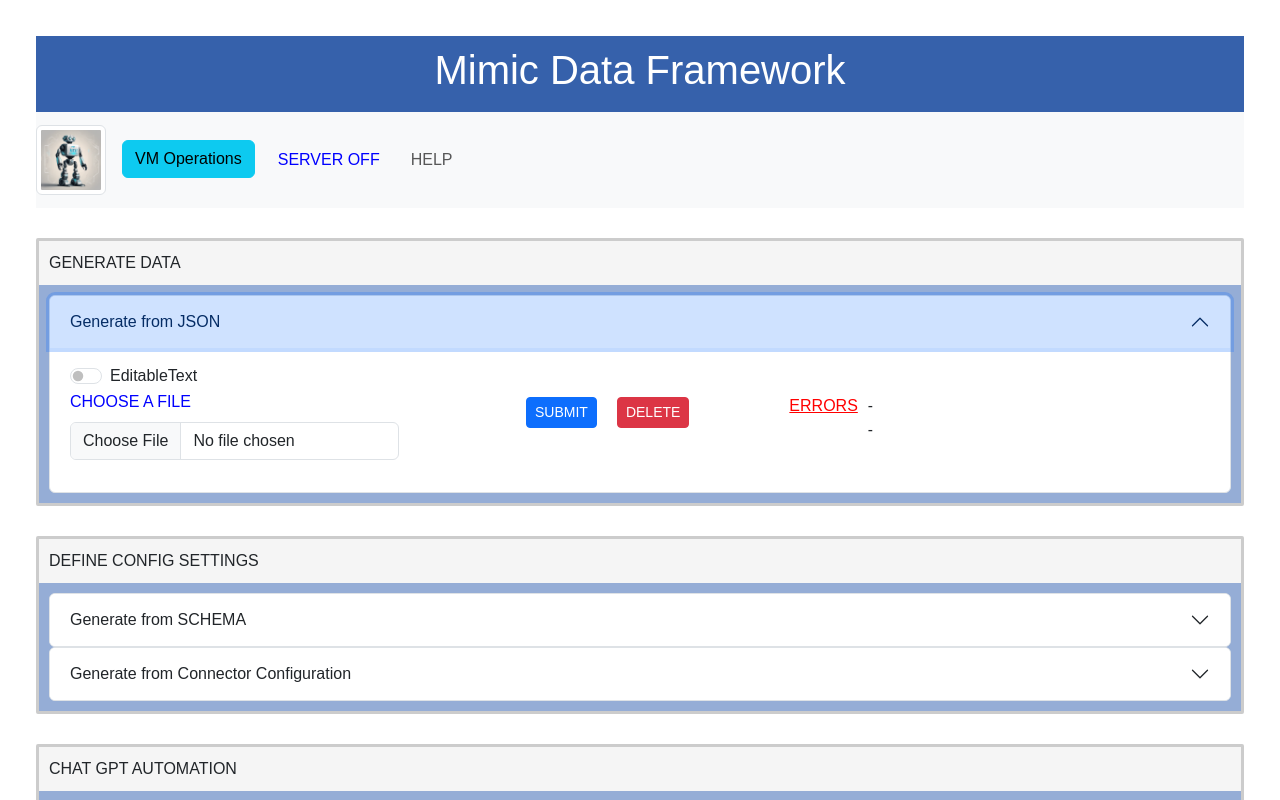
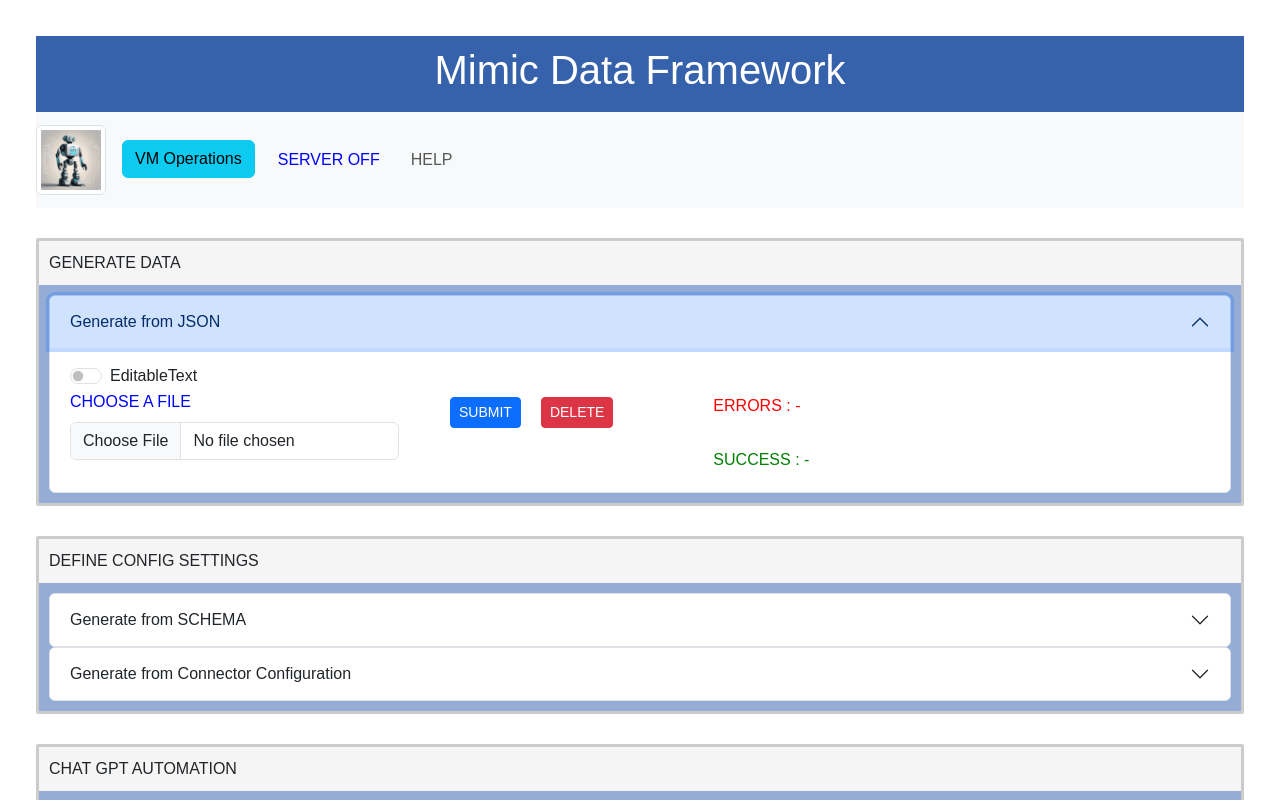
Before and after one commit to Lithin87/react-mdf-website, a React (Create React App) app: page / in a window 1280 px wide. Both pictures are taken after a click on the button "Generate from JSON". Shown: the top 800 px of the page. Built offline with nearby package versions, Linux system fonts and the light colour scheme.

Commit message:
moved spinner to heading

```diff
--- a/src/Components/AccordionOptions.js
+++ b/src/Components/AccordionOptions.js
@@ -71,7 +71,7 @@ function AccordionOptions(props) {
 
     useEffect(() => {
       async function offsetfetch() {
-         Axios.get(offset_url).then(p => setOffset(p.data.message[0]+" "+p.data.message[1])).catch((error) => { console.log("Error accessing backend" + error); });
+         Axios.get(offset_url).then(p => setOffset(p.data.message)).catch((error) => { console.log("Error accessing backend" + error); });
       }
 
       if( operation === true ) {
@@ -89,28 +89,27 @@ function AccordionOptions(props) {
     <PanelContext.Provider value={panelCtx}>
     <Accordion >
       <Accordion.Item eventKey={key}>
-        <Accordion.Header >{props.children} </Accordion.Header>
+        <Accordion.Header >{props.children}  <Spinner animation="grow" variant="success"  hidden={!operation}/> </Accordion.Header>
         <Accordion.Body>
 
         <div style={{ display: 'flex' }}>
-          <div style={{display: 'flex', flex: '2', alignItems: 'flex-start' , alignContent: 'flex-start'}}>
+          <div style={{display: 'flex', flex: '2', alignItems: 'flex-start' }}>
             <SchemaInput eventKey={key}  style={{flex: '1'}}  />
           </div>
 
-          <div style={{display: 'flex', flex: '2', alignItems: 'flex-start' , alignContent: 'flex-start'}}>
-            <Button variant="primary" size="sm" style={{flex: '0 0 0', marginTop: '33px' }} onClick={handleClick}> SUBMIT </Button>
-            <Button variant="danger" size="sm" hidden={key === '9'} style={{flex: '0 0 0', marginLeft: '20px', marginTop: '33px' }} onClick={handleDelete}> DELETE </Button>
-            <a target="_blank" rel="noopener noreferrer" href={error_url}  style={{color: 'red' , flex: '0 0 0', marginLeft: '100px', marginTop: '30px' }}> ERRORS  </a>
-            <span style={{ fontFamily: 'Tahoma, Geneva, sans-serif' , flex: '0 0 0', marginLeft: '10px', marginTop: '30px'  }}>  {offset}</span>
+          <div style={{display: 'flex', flex: '3', alignItems: 'flex-start' }}>
+            <Button variant="primary" size="sm" style={{ marginTop: '33px' }} onClick={handleClick}> SUBMIT </Button>
+            <Button variant="danger" size="sm" hidden={key === '9'} style={{ marginLeft: '20px', marginTop: '33px' }} onClick={handleDelete}> DELETE </Button>
+
+            <div style={{display: 'flex', flex: '3', alignItems: 'flex-start' , flexDirection: 'column'}}>
+              <a target="_blank" rel="noopener noreferrer" href={error_url}  style={{color: 'red' ,  marginLeft: '100px', marginTop: '30px',  textDecoration: 'none' }}> ERRORS : {offset[0]} </a>
+              <a target="_blank" rel="noopener noreferrer" href={error_url}  style={{color: 'green' ,  marginLeft: '100px', marginTop: '30px' , textDecoration: 'none'}}> SUCCESS : {offset[1]}</a>
+            </div>
+
           </div>
 
-          <div style={{display: 'flex', flex: '1', alignItems: 'flex-start' , alignContent: 'flex-start'}}>
-            <div style={{display: 'flex', flex: '1', alignItems: 'flex-start' , alignContent: 'flex-start'}}>
-              <Spinner animation="grow" variant="success"  hidden={!operation}/>
-            </div>
-            <div style={{display: 'flex', flex: '5', alignItems: 'flex-start' , alignContent: 'flex-start'}}>
-              <ConsoleOutput>{ output }</ConsoleOutput>
-            </div>
+          <div style={{display: 'flex', flex: '1' , alignItems: 'flex-start'}}>
+              <ConsoleOutput  >{ output }</ConsoleOutput>
           </div>
         </div>
 
```
